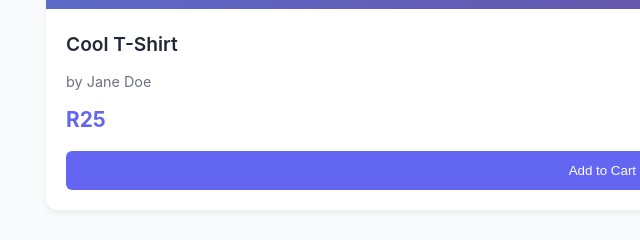
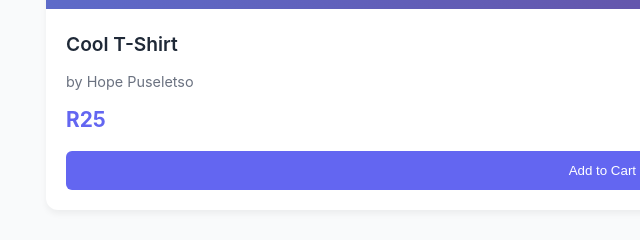
Before and after one commit to lee-lennox/YouthVendFrontEnd, a plain HTML site: page products.html in a window 1280 px wide. Shown: the part 415-655 px from the top of the page, 14-654 px from the left. Drawn offline with Linux system fonts and the light colour scheme.

Commit message:
Update products.html

```diff
--- a/products.html
+++ b/products.html
@@ -35,7 +35,7 @@
           <div class="product-image"><i class="fas fa-tshirt"></i></div>
           <div class="product-info">
             <h3 class="product-title">Cool T-Shirt</h3>
-            <p class="product-seller">by Jane Doe</p>
+            <p class="product-seller">by Hope Puseletso</p>
             <p class="product-price">R25</p>
             <div class="product-actions">
               <button class="btn-add-cart">Add to Cart</button>
```
